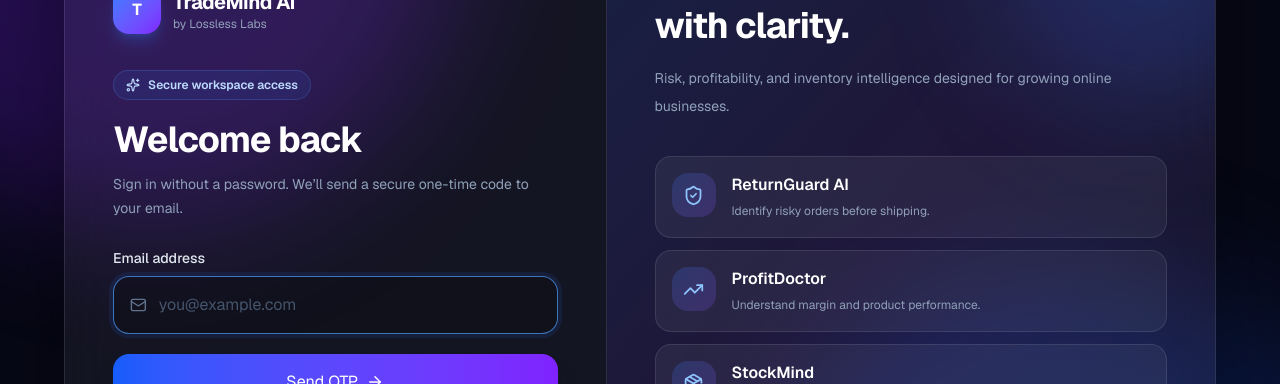
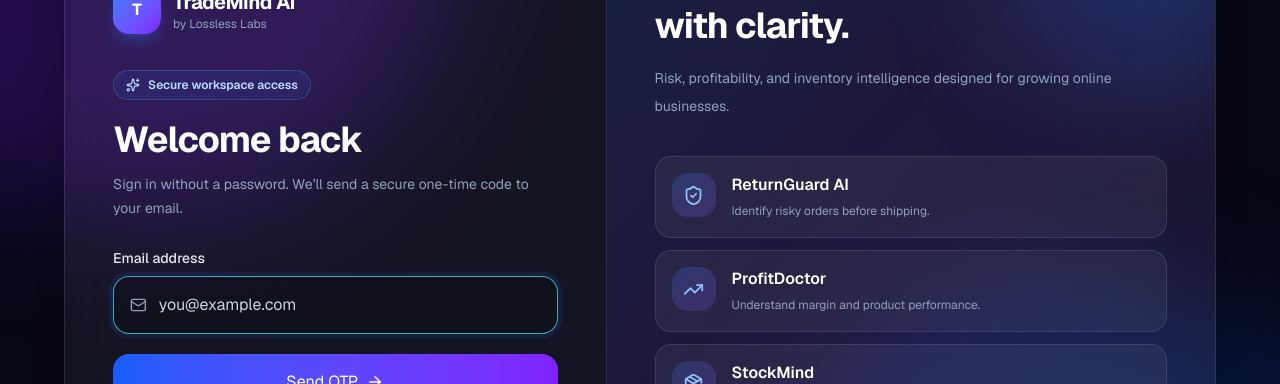
Before and after one commit to sajib-kundu-ai/TradeMind-AI, a Next.js app in the folder frontend/: page /login in a window 1280 px wide. Shown: the part 177-561 px from the top of the page. Built offline with nearby package versions, Linux system fonts and the light colour scheme; no server answers.

Commit message:
fix: polish login page

```diff
--- a/frontend/app/login/page.js
+++ b/frontend/app/login/page.js
@@ -95,7 +95,7 @@ function LoginContent() {
       <div className="pointer-events-none absolute -left-40 top-[-220px] h-[620px] w-[620px] rounded-full bg-violet-600/25 blur-3xl" />
       <div className="pointer-events-none absolute bottom-[-260px] right-[-100px] h-[620px] w-[620px] rounded-full bg-blue-600/20 blur-3xl" />
 
-      <div className="relative z-10 mx-auto grid w-full max-w-6xl overflow-hidden rounded-[2rem] border border-white/10 bg-white/[0.055] shadow-[0_35px_100px_rgba(0,0,0,0.45)] backdrop-blur-xl lg:grid-cols-[0.94fr_1.06fr]">
+      <div className="relative z-10 mx-auto grid w-full max-w-6xl overflow-hidden rounded-2xl border border-white/10 bg-white/[0.055] shadow-[0_35px_100px_rgba(0,0,0,0.45)] backdrop-blur-xl lg:grid-cols-[0.94fr_1.06fr]">
         <section className="p-7 sm:p-10 lg:p-12">
           <Link href="/" className="mb-10 inline-flex items-center gap-2 text-sm text-slate-400 transition hover:text-white"><ArrowLeft size={16} /> Back to home</Link>
 
@@ -104,7 +104,7 @@ function LoginContent() {
             <div><h1 className="text-xl font-bold tracking-tight">TradeMind AI</h1><p className="text-xs text-slate-400">by Lossless Labs</p></div>
           </div>
 
-          <span className="inline-flex items-center gap-2 rounded-full border border-blue-400/20 bg-blue-500/10 px-3 py-1.5 text-xs font-semibold text-blue-200"><Sparkles size={14} /> Secure workspace access</span>
+          <span className="inline-flex items-center gap-2 rounded-full border border-cyan-300/20 bg-blue-500/10 px-3 py-1.5 text-xs font-semibold text-blue-200"><Sparkles size={14} /> Secure workspace access</span>
           <h2 className="mt-5 text-3xl font-bold tracking-tight sm:text-4xl">{step === "email" ? "Welcome back" : "Check your inbox"}</h2>
           <p className="mt-3 max-w-md text-sm leading-6 text-slate-400">{step === "email" ? "Sign in without a password. We’ll send a secure one-time code to your email." : <>Enter the six-digit code sent to <span className="font-semibold text-slate-200">{email}</span>.</>}</p>
 
@@ -113,12 +113,12 @@ function LoginContent() {
 
           {step === "email" ? (
             <form onSubmit={handleRequestOtp} className="mt-7 space-y-5">
-              <div><label className="mb-2 block text-sm font-medium text-slate-200" htmlFor="email">Email address</label><div className="flex items-center gap-3 rounded-2xl border border-white/10 bg-black/20 px-4 transition focus-within:border-blue-400/70 focus-within:ring-4 focus-within:ring-blue-500/10"><Mail size={18} className="text-slate-500" /><input id="email" type="email" required autoFocus autoComplete="email" value={email} onChange={(event) => setEmail(event.target.value)} placeholder="you@example.com" className="w-full bg-transparent py-4 text-sm outline-none placeholder:text-slate-600" /></div></div>
+              <div><label className="mb-2 block text-sm font-medium text-slate-200" htmlFor="email">Email address</label><div className="flex items-center gap-3 rounded-2xl border border-white/10 bg-black/20 px-4 transition focus-within:border-cyan-300/70 focus-within:ring-4 focus-within:ring-blue-500/10"><Mail size={18} className="text-slate-400" /><input id="email" type="email" required autoFocus autoComplete="email" value={email} onChange={(event) => setEmail(event.target.value)} placeholder="you@example.com" className="w-full bg-transparent py-4 text-sm outline-none placeholder:text-slate-300" /></div></div>
               <button disabled={loading} className="group flex w-full items-center justify-center gap-2 rounded-2xl bg-gradient-to-r from-blue-600 to-violet-600 px-5 py-4 font-semibold shadow-xl shadow-blue-950/40 transition hover:-translate-y-0.5 hover:from-blue-500 hover:to-violet-500 disabled:cursor-not-allowed disabled:opacity-60">{loading ? "Sending secure code…" : "Send OTP"}{!loading && <ArrowRight className="transition group-hover:translate-x-1" size={18} />}</button>
             </form>
           ) : (
             <form onSubmit={handleVerifyOtp} className="mt-7 space-y-5">
-              <div><label className="mb-2 block text-sm font-medium text-slate-200" htmlFor="otp">One-time code</label><div className="rounded-2xl border border-white/10 bg-black/20 px-4 transition focus-within:border-violet-400/70 focus-within:ring-4 focus-within:ring-violet-500/10"><input id="otp" type="text" required autoFocus inputMode="numeric" autoComplete="one-time-code" pattern="[0-9]{6}" maxLength={6} value={otp} onChange={(event) => setOtp(event.target.value.replace(/\D/g, ""))} placeholder="••••••" aria-describedby="otp-help" className="w-full bg-transparent py-4 text-center text-2xl font-bold tracking-[0.65em] outline-none placeholder:tracking-[0.45em] placeholder:text-slate-600" /></div><p id="otp-help" className="mt-2 text-xs text-slate-500">The code expires shortly and can only be used once.</p></div>
+              <div><label className="mb-2 block text-sm font-medium text-slate-200" htmlFor="otp">One-time code</label><div className="rounded-2xl border border-white/10 bg-black/20 px-4 transition focus-within:border-violet-400/70 focus-within:ring-4 focus-within:ring-violet-500/10"><input id="otp" type="text" required autoFocus inputMode="numeric" autoComplete="one-time-code" pattern="[0-9]{6}" maxLength={6} value={otp} onChange={(event) => setOtp(event.target.value.replace(/\D/g, ""))} placeholder="••••••" aria-describedby="otp-help" className="w-full bg-transparent py-4 text-center text-2xl font-bold tracking-[0.65em] outline-none placeholder:tracking-[0.45em] placeholder:text-slate-300" /></div><p id="otp-help" className="mt-2 text-xs text-slate-400">The code expires shortly and can only be used once.</p></div>
               <button disabled={loading || otp.length !== 6} className="w-full rounded-2xl bg-gradient-to-r from-blue-600 to-violet-600 px-5 py-4 font-semibold shadow-xl shadow-blue-950/40 transition hover:-translate-y-0.5 disabled:cursor-not-allowed disabled:opacity-50">{loading ? "Verifying code…" : "Verify and continue"}</button>
               <button type="button" onClick={changeEmail} className="w-full rounded-xl py-2 text-sm font-medium text-slate-400 transition hover:bg-white/5 hover:text-white">Change email</button>
             </form>
@@ -128,7 +128,7 @@ function LoginContent() {
         <aside className="relative hidden overflow-hidden border-l border-white/10 bg-gradient-to-br from-blue-600/15 via-violet-600/10 to-transparent p-12 lg:flex lg:flex-col lg:justify-center">
           <div className="absolute right-[-80px] top-[-60px] h-72 w-72 rounded-full bg-blue-500/20 blur-3xl" />
           <div className="relative"><p className="text-xs font-semibold uppercase tracking-[0.25em] text-blue-300">One intelligent workspace</p><h3 className="mt-4 max-w-md text-4xl font-bold leading-tight tracking-tight">Make every seller decision with clarity.</h3><p className="mt-4 max-w-lg text-sm leading-7 text-slate-400">Risk, profitability, and inventory intelligence designed for growing online businesses.</p>
-            <div className="mt-9 grid gap-3">{features.map(([Icon, title, description]) => <div key={title} className="group flex gap-4 rounded-2xl border border-white/10 bg-white/[0.055] p-4 transition hover:-translate-y-0.5 hover:border-blue-400/20 hover:bg-white/[0.08]"><span className="flex h-11 w-11 shrink-0 items-center justify-center rounded-2xl bg-gradient-to-br from-blue-500/20 to-violet-500/20 text-blue-300"><Icon size={21} /></span><div><p className="font-semibold">{title}</p><p className="mt-1 text-xs leading-5 text-slate-400">{description}</p></div></div>)}</div>
+            <div className="mt-9 grid gap-3">{features.map(([Icon, title, description]) => <div key={title} className="group flex gap-4 rounded-2xl border border-white/10 bg-white/[0.055] p-4 transition hover:-translate-y-0.5 hover:border-cyan-300/20 hover:bg-white/[0.08]"><span className="flex h-11 w-11 shrink-0 items-center justify-center rounded-2xl bg-gradient-to-br from-blue-500/20 to-violet-500/20 text-blue-300"><Icon size={21} /></span><div><p className="font-semibold">{title}</p><p className="mt-1 text-xs leading-5 text-slate-400">{description}</p></div></div>)}</div>
           </div>
         </aside>
       </div>
```
